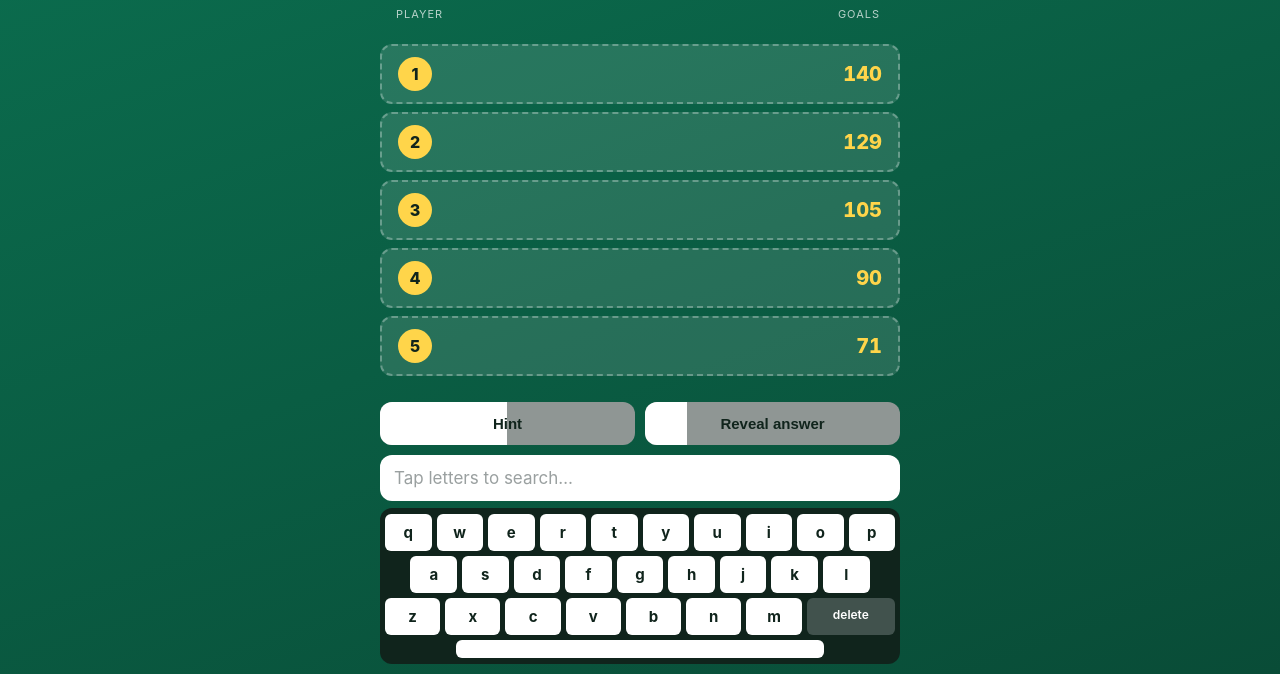
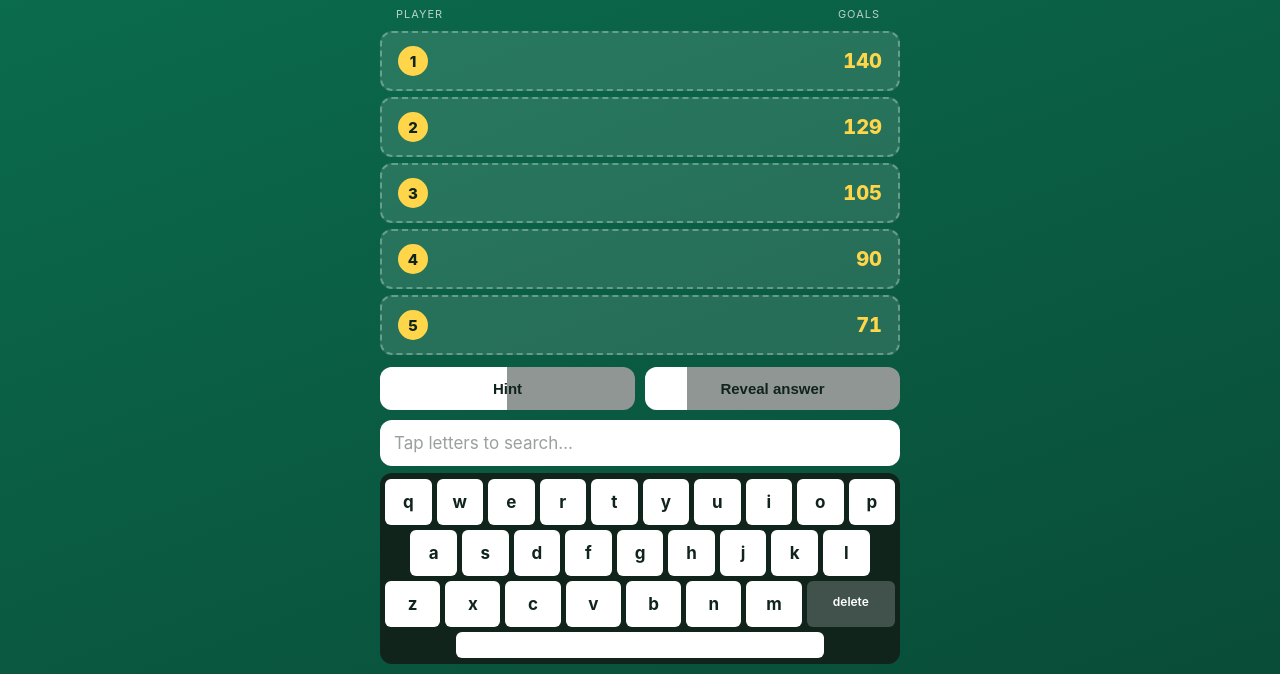
Before and after one commit to kazimkolbasi/football-games-app, a plain HTML site: page index.html in a window 1280 px wide. Shown: the part 126-800 px from the top of the page. Drawn offline with Linux system fonts and the light colour scheme.

Commit message:
Installable as a fullscreen home-screen app + bigger keyboard keys

```diff
--- a/index.html
+++ b/index.html
@@ -2,9 +2,18 @@
 <html lang="en">
 <head>
   <meta charset="UTF-8" />
-  <!-- This line makes the page fit nicely on a phone screen -->
-  <meta name="viewport" content="width=device-width, initial-scale=1.0" />
+  <!-- viewport-fit=cover lets the game fill the whole screen, under the notch -->
+  <meta name="viewport" content="width=device-width, initial-scale=1.0, viewport-fit=cover" />
   <title>Name the Top 5 — Football Trivia</title>
+
+  <!-- Make it launch fullscreen like an app when added to the home screen -->
+  <meta name="theme-color" content="#0b6e4f" />
+  <meta name="mobile-web-app-capable" content="yes" />
+  <meta name="apple-mobile-web-app-capable" content="yes" />
+  <meta name="apple-mobile-web-app-status-bar-style" content="black-translucent" />
+  <meta name="apple-mobile-web-app-title" content="Top 5" />
+  <link rel="apple-touch-icon" href="icon-180.png" />
+  <link rel="manifest" href="manifest.json" />
   <style>
     /* ---------- Colours & basic look ---------- */
     :root {
@@ -28,7 +37,8 @@
       color: #fff;
       display: flex;
       justify-content: center;
-      padding: 10px 14px;
+      /* leave room for the notch (top) and home bar (bottom) in app mode */
+      padding: max(10px, env(safe-area-inset-top)) 14px max(10px, env(safe-area-inset-bottom));
       -webkit-user-select: none;
       user-select: none;
       touch-action: manipulation;   /* no double-tap zoom */
@@ -89,8 +99,8 @@
       display: flex;
       flex-direction: column;
       justify-content: center;
-      gap: 8px;
-      margin-bottom: 10px;
+      gap: 6px;
+      margin-bottom: 8px;
       flex: 1 1 auto;    /* the rows absorb the leftover screen height */
       min-height: 0;
     }
@@ -102,7 +112,7 @@
       background: var(--box-empty);
       border: 2px dashed rgba(255, 255, 255, 0.3);
       border-radius: 12px;
-      padding: 6px 16px;
+      padding: 5px 16px;
       min-height: 34px;
       max-height: 60px;
       flex: 1 1 0;       /* each row shares the space equally */
@@ -121,8 +131,8 @@
     }
 
     .rank {
-      flex: 0 0 34px;
-      height: 34px;
+      flex: 0 0 30px;
+      height: 30px;
       border-radius: 50%;
       background: var(--gold);
       color: var(--text-dark);
@@ -130,7 +140,7 @@
       display: flex;
       align-items: center;
       justify-content: center;
-      font-size: 16px;
+      font-size: 15px;
     }
 
     /* left column: player name (empty until found) */
@@ -246,8 +256,8 @@
       background: #fff;
       color: var(--text-dark);
       border-radius: 6px;
-      padding: 9px 0;
-      font-size: 15px;
+      padding: 13px 0;
+      font-size: 17px;
       font-weight: 700;
       cursor: pointer;
       user-select: none;
```
Also changed, not shown: icon-180.png (added), icon-192.png (added), icon-512.png (added), manifest.json (added).
